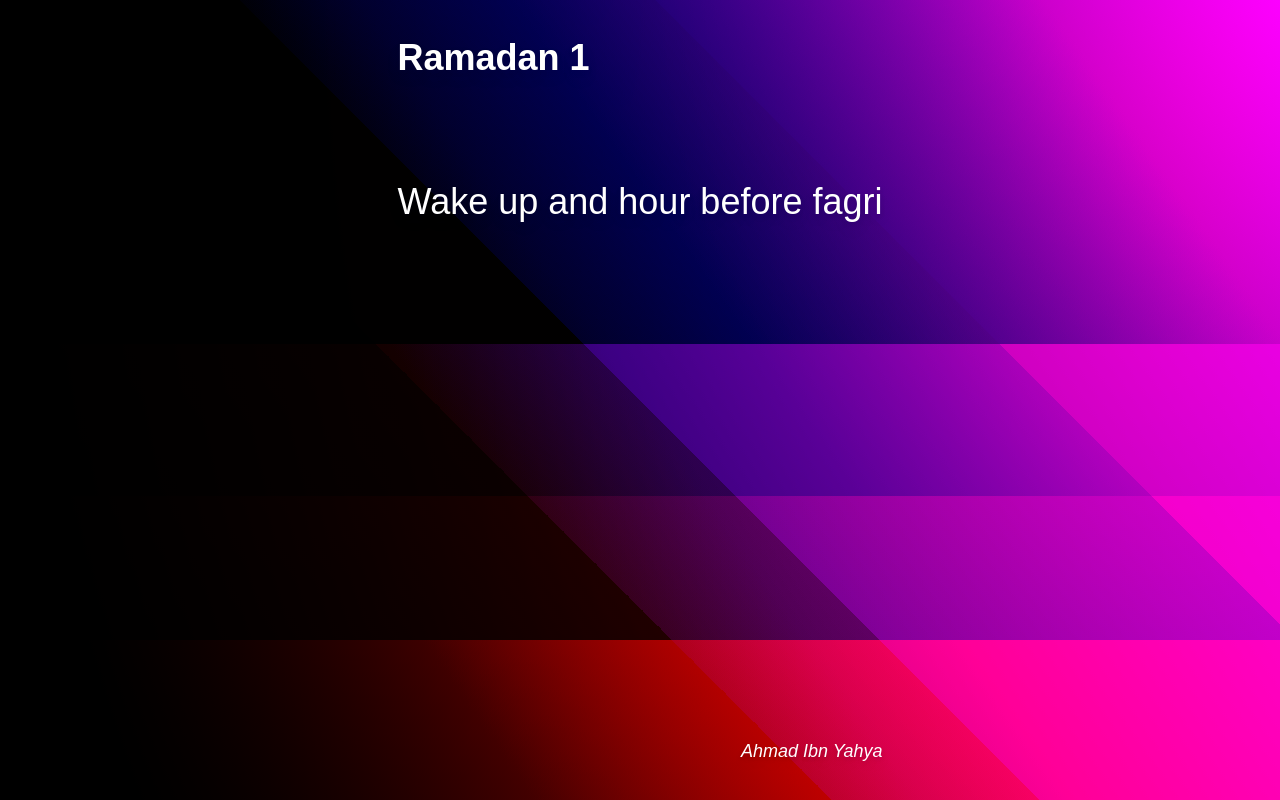
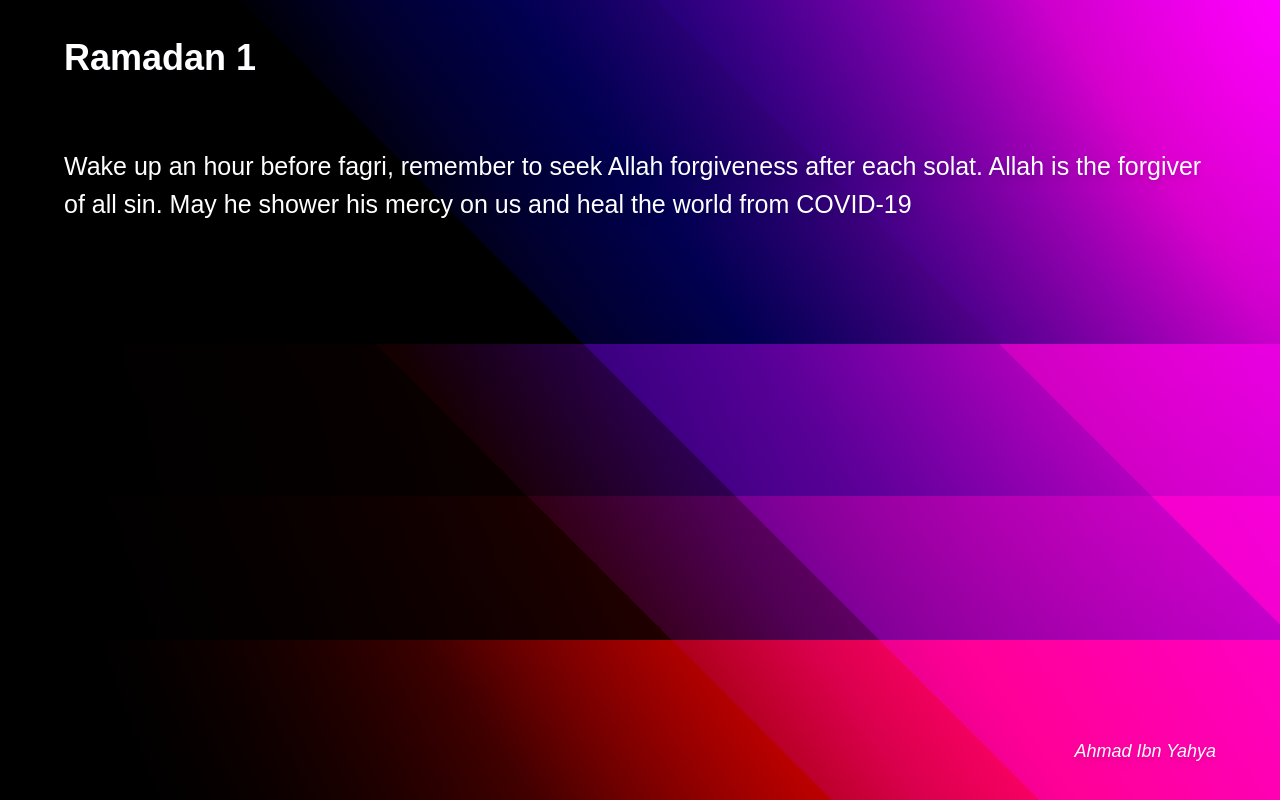
Before and after one commit to Ahmzyjazzy/Ramadan-1441, a Vue app: page / in a window 1280 px wide. Built offline with nearby package versions, Linux system fonts and the light colour scheme.

Commit message:
feat: update json file

```diff
--- a/src/components/RamadanDay.vue
+++ b/src/components/RamadanDay.vue
@@ -21,7 +21,7 @@
 <style scoped lang="scss">
 .quote-container {
     display: grid;
-    grid-template-rows: 20% 70% 10%;
+    grid-template-rows: 15% 80% 5%;
     height: 90vh;
     width: 90vw;
     transform: translate(-50%, -50%);
@@ -35,6 +35,11 @@
       text-shadow: 0 2px 4px rgba(13,0,77,.08), 0 3px 6px rgba(13,0,77,.08), 0 8px 16px rgba(13,0,77,.08);
     }
 
+    .quote {
+      font-size: 25px;
+      line-height: 1.5em;
+    }
+
     .author {
       font-size: 18px;
       font-style: italic;
--- a/src/data/ramadan.json
+++ b/src/data/ramadan.json
@@ -1,7 +1,7 @@
 [
     {
         "day": 1,
-        "quote": "Wake up and hour before fagri",
+        "quote": "Wake up an hour before fagri, remember to seek Allah forgiveness after each solat. Allah is the forgiver of all sin. May he shower his mercy on us and heal the world from COVID-19",
         "author": "Ahmad Ibn Yahya"
     }
 ]
```
